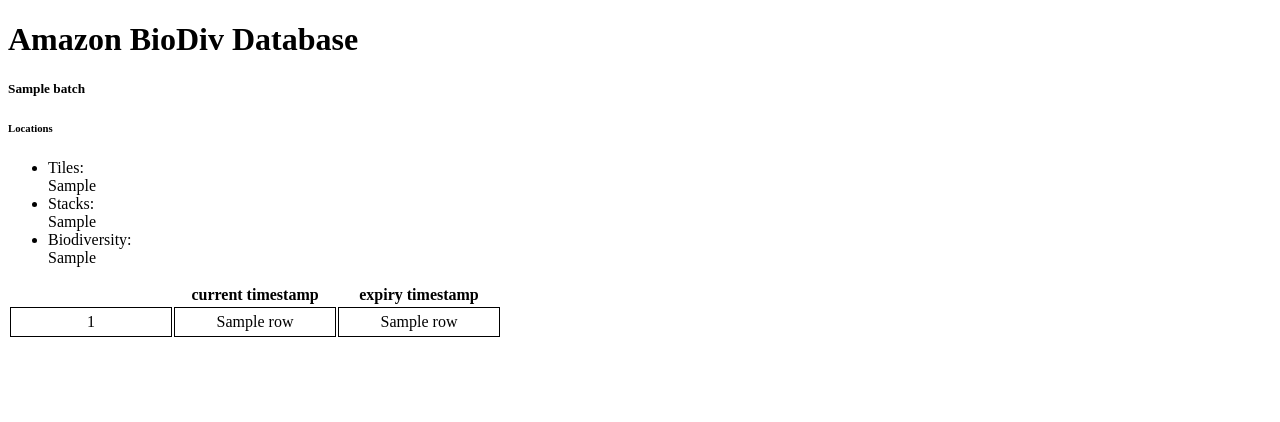
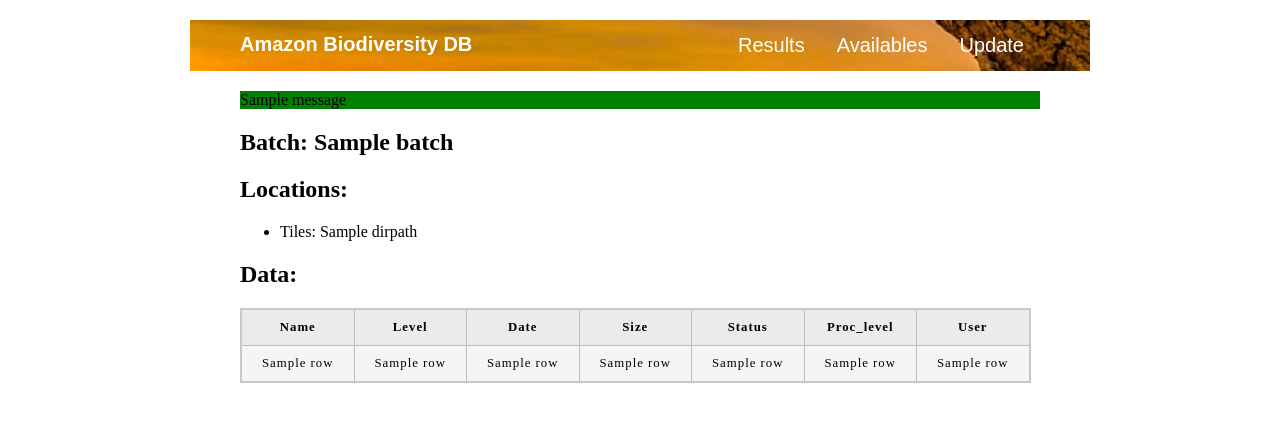
Before and after one commit to ESS-uzh/amazon_wf, a Flask app: template amazon_wf/templates/result.html in a window 1280 px wide. Shown: the top 422 px of the page. Run offline with Flask 2, Linux system fonts and the light colour scheme; the template is opened without the code that fills it: most values are stand-ins (such as "Sample title", 1, 10 or a date in 2020); one stand-in notice (Sample message) is shown; parts of the project's set-up code (start-up, migrations or seed data) failed here and were passed over.

Commit message:
added needed routes and functions

```diff
--- a/amazon_wf/app.py
+++ b/amazon_wf/app.py
@@ -1,11 +1,13 @@
 import json
 
 from flask import request
-from flask import Flask, render_template
+from flask import Flask, render_template, flash, redirect, url_for
 
 from amazon_wf.database import Database
 from amazon_wf.tile import Tile
+from amazon_wf.location import Location
 from amazon_wf.biodivmap import Biodivmap
+from amazon_wf.user import User
 from amazon_wf.database import CursorFromConnectionPool
 
 import pdb
@@ -19,27 +21,142 @@ with open('../../db_amazon_credentials.json', "r") as read_file:
 Database.initialise(user=db['user'], password=db['pwd'],
                     database=db['database'], host=db['host'])
 
+USERS = User.get_users()
+BATCHES = [i for i in range(1, 18)]
 
 def display_results(batch):
     with CursorFromConnectionPool() as cursor:
-        cursor.execute('''SELECT id, name, level, acquisition_date, size_mb, status, available, proc_status FROM tiles FULL JOIN biodivmap ON tiles.id = biodivmap.tile_id WHERE tiles.tile_loc=%s;''', (batch,))
+        cursor.execute('''SELECT tiles.id, tiles.name, tiles.level,
+                tiles.acquisition_date, tiles.size_mb, tiles.status,
+                tiles.available, biodivmap.proc_status, users.name
+                FROM tiles
+                FULL JOIN biodivmap
+                ON tiles.id = biodivmap.tile_id
+                FULL JOIN users
+                ON users.id = tiles.user_id
+                WHERE tiles.tile_loc=%s;''', (batch,))
         data = cursor.fetchall()
         return data
 
 
-@app.route('/')
-def homepage():
-    return render_template('home.html')
+def display_availables(batch, proc_status):
+    with CursorFromConnectionPool() as cursor:
+        cursor.execute('''SELECT tiles.id, tiles.name, tiles.level,
+                tiles.acquisition_date, tiles.size_mb, tiles.status,
+                tiles.available, biodivmap.proc_status, users.name
+                FROM tiles
+                FULL JOIN biodivmap
+                ON tiles.id = biodivmap.tile_id
+                FULL JOIN users
+                ON users.id = tiles.user_id
+                WHERE tiles.tile_loc=%s and
+                biodivmap.proc_status=%s and
+                tiles.user_id is NULL;''', (batch, proc_status))
+        data = cursor.fetchall()
+        return data
 
-@app.route('/results')
+
+def display_update(user_id):
+    with CursorFromConnectionPool() as cursor:
+        cursor.execute('''SELECT tiles.id, tiles.name,
+                biodivmap.proc_status, users.name
+                FROM tiles
+                LEFT JOIN biodivmap
+                ON tiles.id = biodivmap.tile_id
+                LEFT JOIN users
+                ON tiles.user_id = users.id
+                WHERE biodivmap.proc_status='pca' and
+                tiles.user_id=%s;''', (user_id,))
+        data = cursor.fetchall()
+        return data
+
+
+@app.route('/results', methods=['GET', 'POST'])
 def results():
     batch = request.args.get('batch')
-    print(batch)
+    if not batch:
+        batch = 1
+    dirpath = Location.get_dirpath_from_loc(batch)
     data = display_results(batch)
-    print(data)
-    #pdb.set_trace()
-    #return render_template('tile.html', tile=tile)
+    return render_template('result.html',
+                           batch=batch,
+                           data=data,
+                           dirpath=dirpath,
+                           batches=BATCHES,
+                           users=USERS)
 
 
+@app.route('/availables', methods=['GET', 'POST'])
+def availables():
+    batch = request.args.get('batch')
+    print(batch)
+    if not batch:
+        batch = 1
+    dirpath = Location.get_dirpath_from_loc(batch)
+    data = display_availables(batch, proc_status='pca')
+    if request.method == 'POST':
+        batch = request.args.get('batch')
+        print(batch)
+        user_name = request.form.get('user')
+        tiles_name = request.form.getlist('tile')
+        if user_name and tiles_name:
+            user_db = User.load_by_name(user_name)
+            for tile_name in tiles_name:
+                tile_db = Tile.load_by_tile_name(tile_name)
+                if tile_db.user_id:
+                    flash('Tiles already taken! Please try again.', 'danger')
+                    return redirect(url_for('availables'))
+                else:
+                    tile_db.update_tile_user_id(user_db._id)
+            flash('Tiles selected for batch {}'.format(batch), 'success')
+        else:
+            flash('Please select user and tile/s!', 'danger')
+            return redirect(url_for('availables'))
 
-app.run(host='0.0.0.0', port=4995, debug=True)
+    return render_template('available.html',
+                        batch=batch,
+                        data=data,
+                        dirpath=dirpath,
+                        batches=BATCHES,
+                        users=USERS)
+
+
+@app.route('/update', methods=['GET', 'POST'])
+def update():
+    user_name = request.args.get('user')
+    if not user_name:
+        # to be changed
+        user_name = 'VillamainaD'
+    user = User.load_by_name(user_name)
+    if request.method == 'POST':
+        tiles_name = request.form.getlist('tile')
+        if not tiles_name:
+            flash('Please select tile/s!', 'danger')
+            return redirect(url_for('update'))
+        if request.form.get('action') == 'update':
+            for tile_name in tiles_name:
+                tile_db = Tile(tile_name)
+                tile_id = tile_db.get_tile_id()
+                bio_db = Biodivmap(tile_id)
+                bio_db.update_proc_status('pca_ready')
+            flash('Tile/s proc_level updated!', 'success')
+        elif request.form.get('action') == 'discard':
+            for tile_name in tiles_name:
+                tile_db = Tile(tile_name)
+                tile_db.update_tile_user_id_as_null()
+            flash('Tile/s discarded!', 'success')
+    data = display_update(user._id)
+    return render_template('update.html',
+                           user_name=user_name,
+                           data=data,
+                           batches=BATCHES,
+                           users=USERS)
+
+if __name__ == '__main__':
+    # Quick test configuration. Please use proper Flask configuration options
+    # in production settings, and use a separate file or environment variables
+    # to manage the secret key!
+    app.secret_key = 'mykey'
+    app.config['SECRET_KEY'] = 'mykey'
+
+    app.run(host='0.0.0.0', port=4995, debug=True)
--- /dev/null
+++ b/amazon_wf/static/style.css
@@ -0,0 +1,183 @@
+ /* Navbar container */
+.navbar {
+  max-width: 800px;
+  margin: 20px auto;
+  padding: 0 50px;
+  overflow: hidden;
+  /*background-color: #333;*/
+  background-image: url("./Amazon-Rainforest.jpg");
+  font-family: Arial;
+}
+
+.navbar h1 {
+  float: left;
+  font-size: 20px;
+  color: white;
+  text-align: center;
+  /*padding: 14px 16px;*/
+  text-decoration: none;
+}
+
+/* Links inside the navbar */
+.navbar a {
+  float: right;
+  font-size: 20px;
+  color: white;
+  text-align: center;
+  padding: 14px 16px;
+  text-decoration: none;
+}
+
+/* The dropdown container */
+.dropdown {
+  float: right;
+  overflow: hidden;
+}
+
+/* Dropdown button */
+.dropdown .dropbtn {
+  font-size: 20px;
+  border: none;
+  outline: none;
+  color: white;
+  padding: 14px 16px;
+  background-color: inherit;
+  font-family: inherit; /* Important for vertical align on mobile phones */
+  margin: 0; /* Important for vertical align on mobile phones */
+}
+
+/* Add a red background color to navbar links on hover */
+.navbar a:hover, .dropdown:hover .dropbtn {
+  background-color: #FF8C00;
+}
+
+/* Dropdown content (hidden by default) */
+.dropdown-content {
+  display: none;
+  position: absolute;
+  background-color: #f9f9f9;
+  min-width: 100px;
+  box-shadow: 0px 8px 16px 0px rgba(0,0,0,0.2);
+  z-index: 1;
+}
+
+/* Links inside the dropdown */
+.dropdown-content a {
+  float: none;
+  color: black;
+  padding: 2px 6px;
+  text-decoration: none;
+  display: block;
+  text-align: left;
+}
+
+/* Add a grey background color to dropdown links on hover */
+.dropdown-content a:hover {
+  background-color: #ddd;
+}
+
+/* Show the dropdown menu on hover */
+.dropdown:hover .dropdown-content {
+  display: block;
+}
+
+
+.main{
+    max-width: 800px;
+    margin: 0 auto;
+    padding: 0 50px;
+
+}
+
+select {
+ width: 100%;
+ padding: 10px 10px;
+ margin: 10px 0;
+ box-sizing: border-box;
+}
+
+.availables__btn{
+
+  background-color: #FF8C00; /* Oranged */
+  border: none;
+  color: white;
+  padding: 15px 32px;
+  text-align: center;
+  text-decoration: none;
+  display: inline-block;
+  font-size: 16px;
+  float: right;
+
+}
+
+.update__btn{
+
+  background-color: #FF8C00;
+  border: none;
+  color: white;
+  padding: 15px 32px;
+  text-align: center;
+  text-decoration: none;
+  display: inline-block;
+  font-size: 16px;
+  float: right;
+
+}
+
+.discard__btn{
+
+  background-color: red;
+  border: none;
+  color: white;
+  padding: 15px 32px;
+  text-align: center;
+  text-decoration: none;
+  display: inline-block;
+  font-size: 16px;
+  float: right;
+
+}
+
+table {
+  border-collapse: collapse;
+  border: 2px solid rgb(200,200,200);
+  letter-spacing: 1px;
+  font-size: 0.8rem;
+}
+
+td, th {
+  border: 1px solid rgb(190,190,190);
+  padding: 10px 20px;
+}
+
+th {
+  background-color: rgb(235,235,235);
+}
+
+td {
+  text-align: center;
+}
+
+tr:nth-child(even) td {
+  background-color: rgb(250,250,250);
+}
+
+tr:nth-child(odd) td {
+  background-color: rgb(245,245,245);
+}
+
+caption {
+  padding: 10px;
+}
+
+.danger {
+  border-color: darkred;
+  background-color: red;
+  color: white;
+}
+
+.success {
+  border-color: orange;
+  background-color: green;
+  color: black;
+}*/
--- /dev/null
+++ b/amazon_wf/templates/layout.html
@@ -0,0 +1,61 @@
+<!doctype html>
+<html lang="en">
+  <head>
+      <meta charset="UTF-8">
+      <meta name="viewport" content=width=device-width, initial-scale=1.0">
+      <link rel="stylesheet" href="../static/style.css" />
+      <title>AmazonDB</title>
+  </head>
+
+  <body>
+  <header class="navbar">
+    <h1> Amazon Biodiversity DB </h1>
+    <div class="dropdown">
+      <button class="dropbtn">Update
+        <i class="fa fa-caret-down"></i>
+      </button>
+      <div class="dropdown-content">
+          {% for usr in users %}
+          <a href="{{ url_for('update', user=usr) }}">{{ usr }}</a>
+          {% endfor %}
+      </div>
+    </div>
+    <div class="dropdown">
+      <button class="dropbtn">Availables
+        <i class="fa fa-caret-down"></i>
+      </button>
+      <div class="dropdown-content">
+          {% for item in batches %}
+          <a href="{{ url_for('availables', batch=item) }}">batch {{ item }}</a>
+          {% endfor %}
+      </div>
+    </div>
+    <div class="dropdown">
+      <button class="dropbtn">Results
+        <i class="fa fa-caret-down"></i>
+      </button>
+      <div class="dropdown-content">
+          {% for item in batches %}
+          <a href="{{ url_for('results', batch=item) }}">batch {{ item }}</a>
+          {% endfor %}
+       </div>
+    </div>
+   </header>
+      <main class="main">
+      {% with messages = get_flashed_messages(with_categories=true) %}
+        {% if messages %}
+          {% for category, message in messages %}
+          <div class="{{ category }}" >
+            {{ message }}
+          </div>
+          {% endfor %}
+        {% endif %}
+      {% endwith %}
+      {% block content %}{% endblock %}
+      </div>
+
+      </main>
+      </main>
+  </body>
+
+</html>
--- a/amazon_wf/templates/result.html
+++ b/amazon_wf/templates/result.html
@@ -1,47 +1,41 @@
-<!DOCTYPE html>
-<html>
-<head>
- <title></title>
-</head>
-<body>
-	<h1> Amazon BioDiv Database </h1>
+{% extends "layout.html" %}
+{% block content %}
 
-	<h5> {{ batch }} </h5>
+<section>
+<h2> Batch: {{ batch }}</h2>
+<h2> Locations: </h2>
+<ul>
+<li> Tiles:  {{ dirpath }} </li>
+</ul>
+</section>
 
-	<h6> Locations </h6>
-
-	<ul>
-		<li> Tiles: </li> {{ tiles_loc }}
-		<li> Stacks: </li> {{ raster_loc }}
-		<li> Biodiversity: </li> {{ raster_loc }}
-
-        </ul>
-
-<style>
-
- td {
-        width: 150px;
-        text-align: center;
-        border: 1px solid black;
-        padding: 5px;
-      }
-</style>
-<table>
+<section>
+<h2> Data: </h2>
+ <table>
   <thead>
     <tr>
-        <th></th>
-        <th>current timestamp</th>
-        <th>expiry timestamp</th>
+        <th> Name </th>
+        <th> Level </th>
+        <th> Date </th>
+        <th> Size </th>
+        <th> Status </th>
+        <th> Proc_level </th>
+        <th> User </th>
     </tr>
     </thead>
     <tbody>
      {% for row in data %}
             <tr>
-                <td>{{row[0]}}</td>
                 <td>{{row[1]}}</td>
                 <td>{{row[2]}}</td>
+                <td>{{row[3]}}</td>
+                <td>{{row[4]}}</td>
+                <td>{{row[5]}}</td>
+                <td>{{row[7]}}</td>
+                <td>{{row[8]}}</td>
             </tr>
         {% endfor %}
     </tbody>
-</table></body>
-</html>
+  </table>
+</section>
+{% endblock  content %}
```
Also changed, not shown: amazon_wf/static/styles.css (added, +71 -0 lines), amazon_wf/templates/available.html (added, +34 -0 lines), amazon_wf/templates/home.html (deleted, +0 -11 lines), amazon_wf/templates/tile.html (deleted, +0 -13 lines), amazon_wf/templates/up_bk.html (added, +41 -0 lines), amazon_wf/templates/update.html (added, +23 -0 lines), amazon_wf/tile.py (+32 -7 lines), amazon_wf/user.py (added, +59 -0 lines), amazon_wf/static/Amazon-Rainforest.jpg (added), 1 other file.
